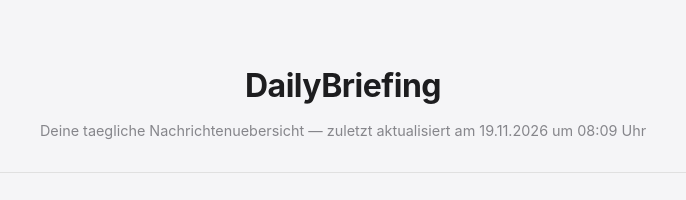
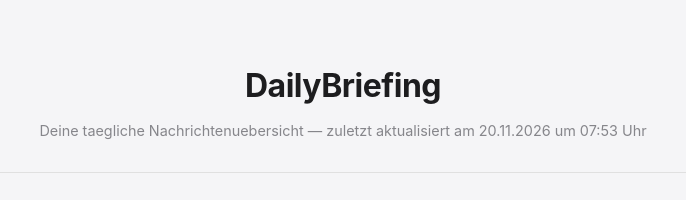
Before and after one commit to Carlo-Wikarek/daily-briefing, a plain HTML site: page index.html in a window 1280 px wide. Shown: the top 200 px of the page, 297-983 px from the left. Drawn offline with Linux system fonts and the light colour scheme.

Commit message:
chore: daily update

```diff
--- a/index.html
+++ b/index.html
@@ -238,7 +238,7 @@
     <div class="container">
         <header>
             <h1>DailyBriefing</h1>
-            <p class="subtitle">Deine taegliche Nachrichtenuebersicht &mdash; zuletzt aktualisiert am 19.11.2026 um 08:09 Uhr</p>
+            <p class="subtitle">Deine taegliche Nachrichtenuebersicht &mdash; zuletzt aktualisiert am 20.11.2026 um 07:53 Uhr</p>
         </header>
 
         <main>
```
